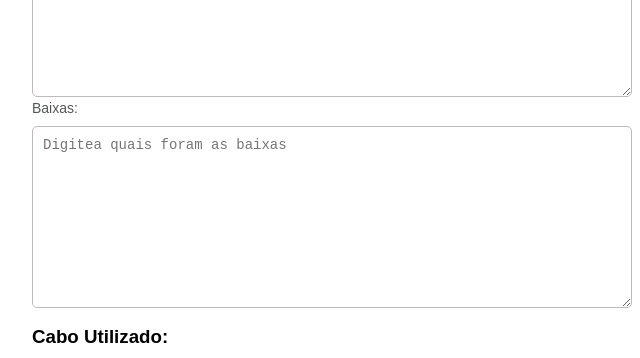
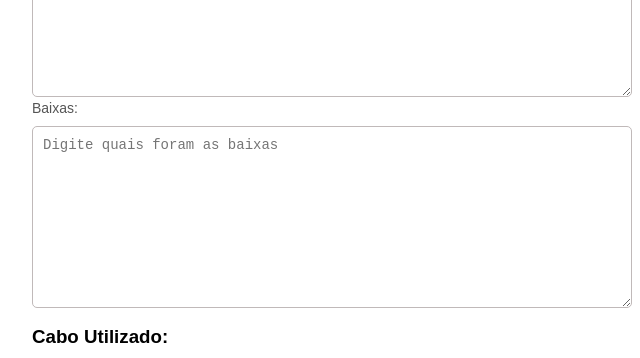
Before and after one commit to felipeefscc/gerador-de-relatorio-icomom, a plain HTML site: page index.html in a window 1280 px wide. Shown: the part 1180-1538 px from the top of the page, 308-948 px from the left. Drawn offline with Linux system fonts and the light colour scheme.

Commit message:
Add files via upload

```diff
--- a/index.html
+++ b/index.html
@@ -187,6 +187,7 @@
             <select id="causa" required>
                 <option value="">--Selecione um causa! --</option>
                 <option value="Degradação">Degradação</option>
+                <option value="Vandalismo">Vandalismo</option>
                 <option value="Carga Alta">Carga Alta</option>
                 <option value="Troca de Poste">Troca de Poste</option>
                 <option value="Descarga Eletrica">Descarga Eletrica</option>
@@ -197,7 +198,7 @@
         <textarea id="tratativa"  rows="10" placeholder="Digite a tratativa" required></textarea>
 
         <label for="baixas">Baixas:</label>
-        <textarea id="baixas"  rows="10" placeholder="Digitea quais foram as baixas" required></textarea>
+        <textarea id="baixas"  rows="10" placeholder="Digite quais foram as baixas" required></textarea>
 
         <h3>Cabo Utilizado:</h3>
 
```
